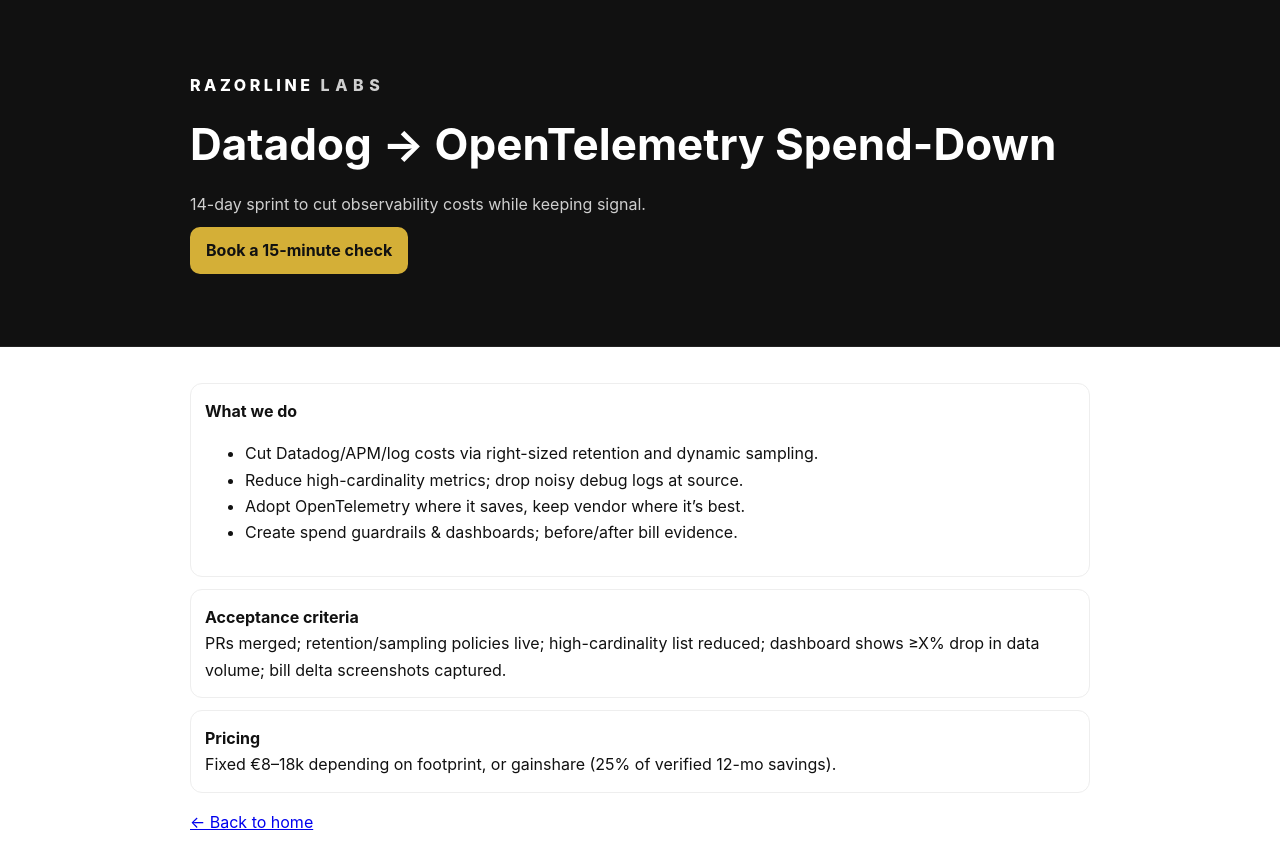
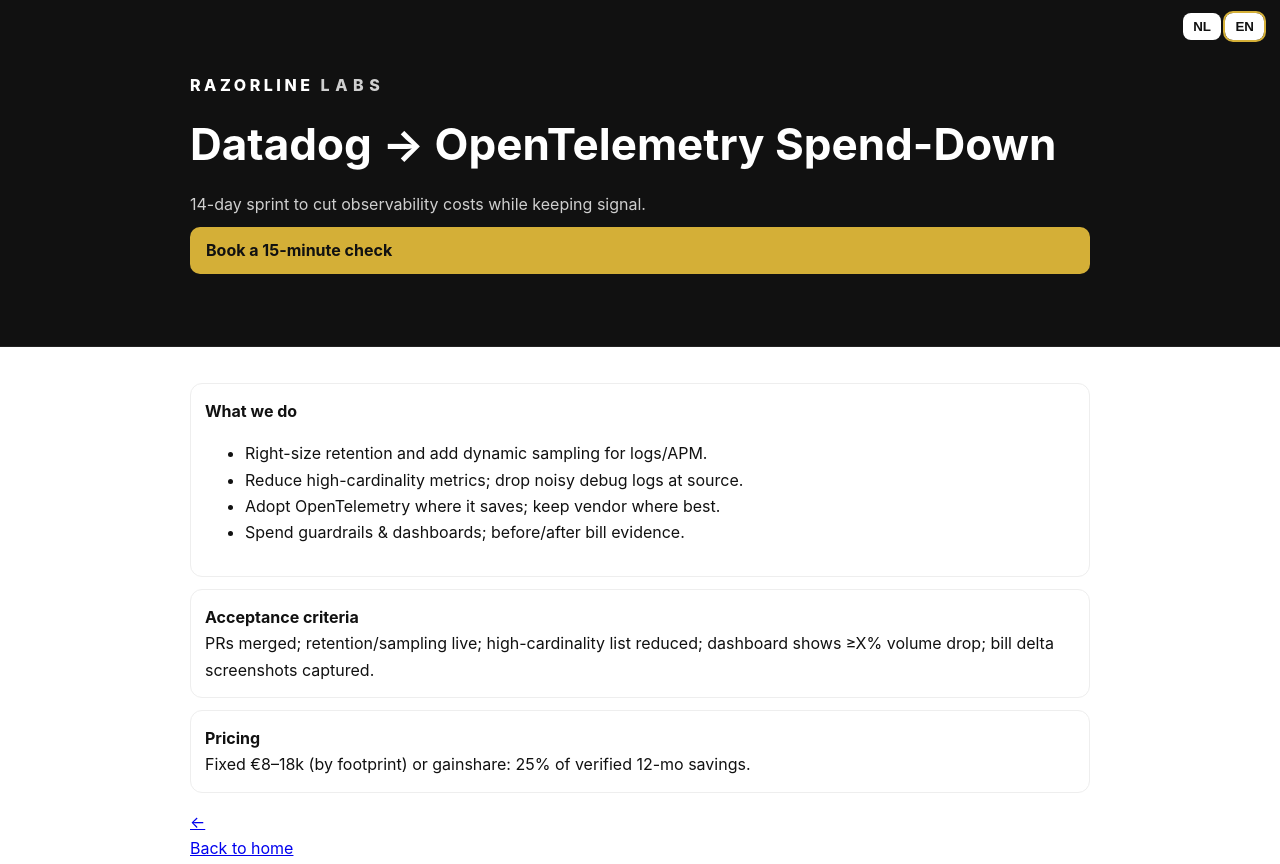
Before and after one commit to VinEmery/razorline-site, a plain HTML site: page service-observability.html in a window 1280 px wide. Shown: the top 864 px of the page. Drawn offline with Linux system fonts and the light colour scheme.

Commit message:
Update service-observability.html
NL/EN version

```diff
--- a/service-observability.html
+++ b/service-observability.html
@@ -1,36 +1,80 @@
-<!doctype html><html lang="en"><meta charset="utf-8"><meta name="viewport" content="width=device-width,initial-scale=1">
+<!doctype html><html lang="nl"><meta charset="utf-8"><meta name="viewport" content="width=device-width,initial-scale=1">
 <title>Datadog → OpenTelemetry Spend-Down — Razorline Labs</title>
 <style>
-  :root{--bg:#111;--ink:#111;--muted:#555;--gold:#D4AF37}
+  :root{--bg:#111;--ink:#fff;--muted:#cfcfcf;--gold:#D4AF37}
   body{margin:0;font:16px/1.65 -apple-system,BlinkMacSystemFont,"Segoe UI",Inter,Arial;color:#111;background:#fff}
   .wrap{max-width:900px;margin:0 auto;padding:24px}
-  header{background:#111;color:#fff;padding:48px 0;border-bottom:1px solid #222}
+  header{background:#111;color:#fff;padding:48px 0;border-bottom:1px solid #222;position:relative}
   .logo{font-weight:800;letter-spacing:.22em}
   header h1{font-size:clamp(28px,4.5vw,44px);margin:10px 0}
   header p{color:#cfcfcf;margin:0}
   .cta{display:inline-block;background:#D4AF37;color:#111;font-weight:700;text-decoration:none;padding:10px 16px;border-radius:10px;margin-top:10px}
   .card{border:1px solid #eee;border-radius:12px;padding:14px;background:#fff;margin:12px 0}
+  .langbar{position:absolute;top:12px;right:16px}
+  .langbar button{background:#fff;color:#111;border:0;border-radius:8px;padding:6px 10px;font-weight:700;cursor:pointer}
+  .langbar button.active{outline:2px solid var(--gold)}
+  .lang-en{display:none}
+  body.show-en .lang-nl{display:none}
+  body.show-en .lang-en{display:block}
 </style>
-<header><div class="wrap">
-  <div class="logo">RAZORLINE <span style="color:#cfcfcf;letter-spacing:.35em">LABS</span></div>
-  <h1>Datadog → OpenTelemetry Spend-Down</h1>
-  <p>14-day sprint to cut observability costs while keeping signal.</p>
-  <a class="cta" href="mailto:hello@razorlinelabs.nl">Book a 15-minute check</a>
-</div></header>
+<body class="show-nl">
+<header>
+  <div class="langbar">
+    <button class="langbtn" data-set-lang="nl">NL</button>
+    <button class="langbtn" data-set-lang="en">EN</button>
+  </div>
+  <div class="wrap">
+    <div class="logo">RAZORLINE <span style="color:#cfcfcf;letter-spacing:.35em">LABS</span></div>
+    <h1 class="lang-nl">Datadog → OpenTelemetry Spend-Down</h1>
+    <h1 class="lang-en">Datadog → OpenTelemetry Spend-Down</h1>
+    <p class="lang-nl">14-daagse sprint om observability-kosten te verlagen zonder signaalverlies.</p>
+    <p class="lang-en">14-day sprint to cut observability costs while keeping signal.</p>
+    <a class="cta lang-nl" href="mailto:hello@razorlinelabs.nl">Plan een check van 15 min</a>
+    <a class="cta lang-en" href="mailto:hello@razorlinelabs.nl">Book a 15-minute check</a>
+  </div>
+</header>
 <main class="wrap">
-  <div class="card"><strong>What we do</strong>
-    <ul>
-      <li>Cut Datadog/APM/log costs via right-sized retention and dynamic sampling.</li>
+  <div class="card">
+    <strong class="lang-nl">Wat we doen</strong>
+    <strong class="lang-en">What we do</strong>
+    <ul class="lang-nl">
+      <li>Retention right-sizen en dynamische sampling voor logs/APM.</li>
+      <li>High-cardinality metrics terugbrengen; ruis op bron droppen.</li>
+      <li>OpenTelemetry waar het loont; vendor houden waar het beter is.</li>
+      <li>Guardrails & dashboards; bewijs met voor/na-facturen.</li>
+    </ul>
+    <ul class="lang-en">
+      <li>Right-size retention and add dynamic sampling for logs/APM.</li>
       <li>Reduce high-cardinality metrics; drop noisy debug logs at source.</li>
-      <li>Adopt OpenTelemetry where it saves, keep vendor where it’s best.</li>
-      <li>Create spend guardrails & dashboards; before/after bill evidence.</li>
+      <li>Adopt OpenTelemetry where it saves; keep vendor where best.</li>
+      <li>Spend guardrails & dashboards; before/after bill evidence.</li>
     </ul>
   </div>
-  <div class="card"><strong>Acceptance criteria</strong><br>
-    PRs merged; retention/sampling policies live; high-cardinality list reduced; dashboard shows ≥X% drop in data volume; bill delta screenshots captured.</div>
-  <div class="card"><strong>Pricing</strong><br>
-    Fixed €8–18k depending on footprint, or gainshare (25% of verified 12-mo savings).</div>
-  <p><a href="/">← Back to home</a></p>
+
+  <div class="card">
+    <strong class="lang-nl">Acceptatiecriteria</strong>
+    <strong class="lang-en">Acceptance criteria</strong>
+    <div class="lang-nl">PR’s gemerged; retention/sampling live; lijst high-cardinality omlaag; dashboard toont ≥X% volumeverlaging; factuur-screenshots vastgelegd.</div>
+    <div class="lang-en">PRs merged; retention/sampling live; high-cardinality list reduced; dashboard shows ≥X% volume drop; bill delta screenshots captured.</div>
+  </div>
+
+  <div class="card">
+    <strong class="lang-nl">Prijs</strong>
+    <strong class="lang-en">Pricing</strong>
+    <div class="lang-nl">Vast €8–18k (afhankelijk van footprint) of gainshare: 25% van geverifieerde 12-mnd besparing.</div>
+    <div class="lang-en">Fixed €8–18k (by footprint) or gainshare: 25% of verified 12-mo savings.</div>
+  </div>
+
+  <p><a href="/">← <span class="lang-nl">Terug naar home</span><span class="lang-en">Back to home</span></a></p>
 </main>
 <footer class="wrap">© Razorline Labs · hello@razorlinelabs.nl</footer>
-</html>
+<script>
+(function(){
+  const LS='rl_lang'; const body=document.body;
+  const btns=[...document.querySelectorAll('.langbtn')];
+  function apply(l){body.classList.toggle('show-en',l==='en');body.classList.toggle('show-nl',l==='nl');document.documentElement.setAttribute('lang',l);btns.forEach(b=>b.classList.toggle('active',b.dataset.setLang===l));localStorage.setItem(LS,l);}
+  const saved=localStorage.getItem(LS)||(navigator.language||'').toLowerCase().startsWith('nl')?'nl':'en'; apply(saved);
+  btns.forEach(b=>b.addEventListener('click',()=>apply(b.dataset.setLang)));
+})();
+</script>
+</body></html>
```
